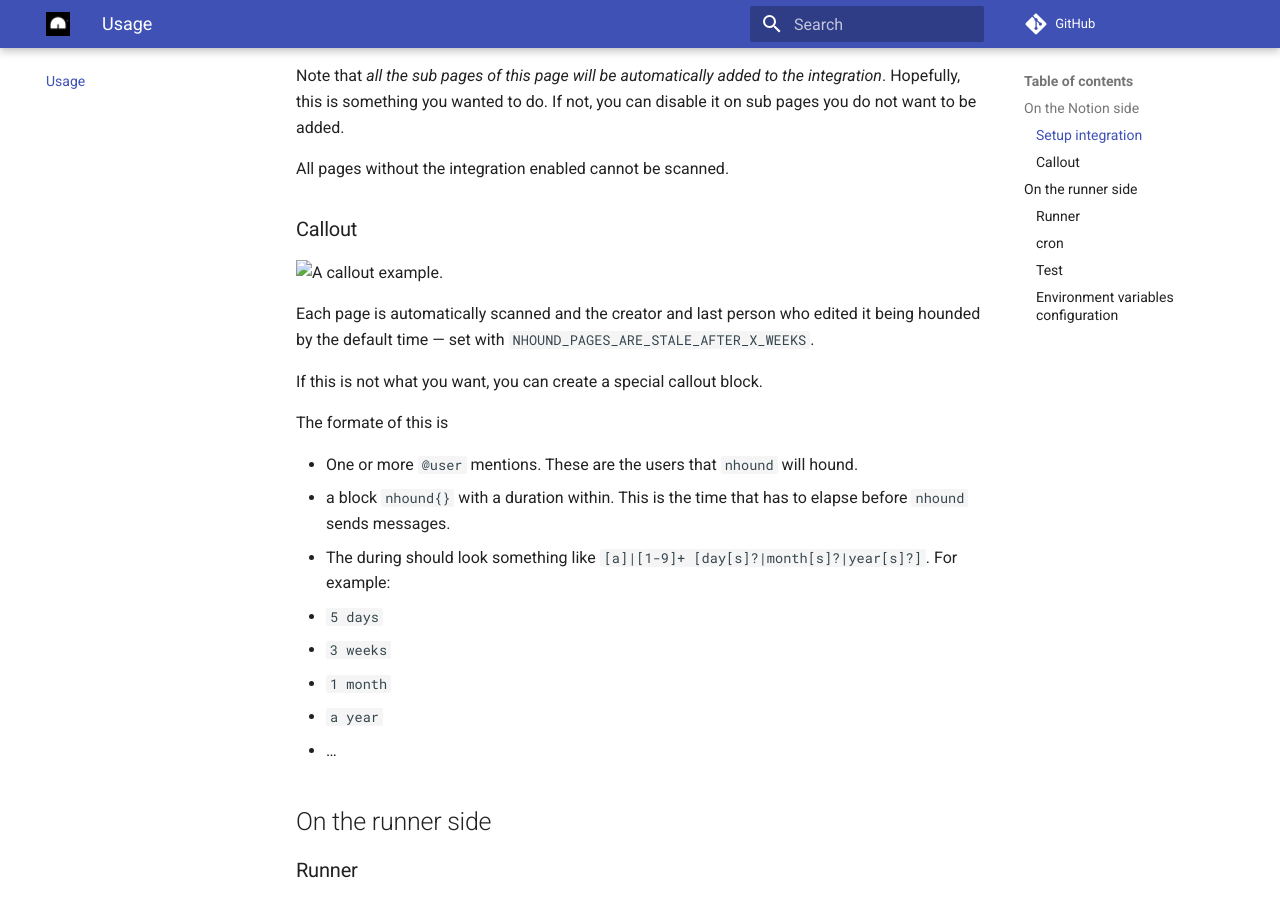
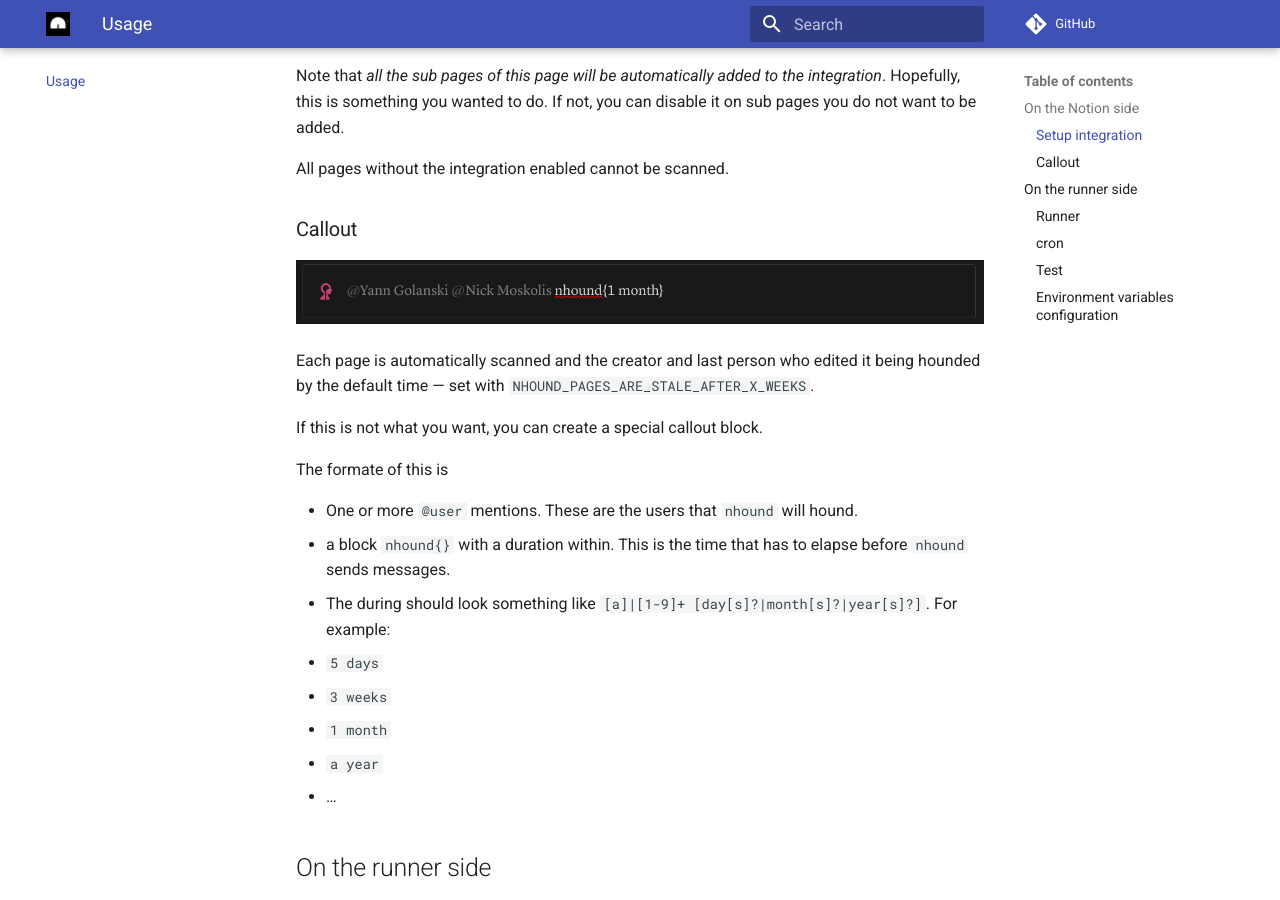
Before and after one commit to worldr/nhound, an MkDocs documentation site: the page built from docs/usage.md, in a window 1280 px wide and 900 px high, scrolled down 370 px. Built offline with MkDocs 1.6.1 and Material for MkDocs 9.7.7, drawn with Linux system fonts in a browser that asks for light colours; comment, search, counter and statistics services are not loaded.

Commit message:
fix(docs): image link

```diff
--- a/docs/usage.md
+++ b/docs/usage.md
@@ -18,7 +18,7 @@ All pages without the integration enabled cannot be scanned.
 
 ### Callout
 
-![A callout example.](./docs/assets/callout-example.png)
+<img src="https://github.com/worldr/nhound/blob/main/docs/assets/callout-example.png" />
 
 Each page is automatically scanned and the creator and last person who edited it
 being hounded by the default time — set with
```
